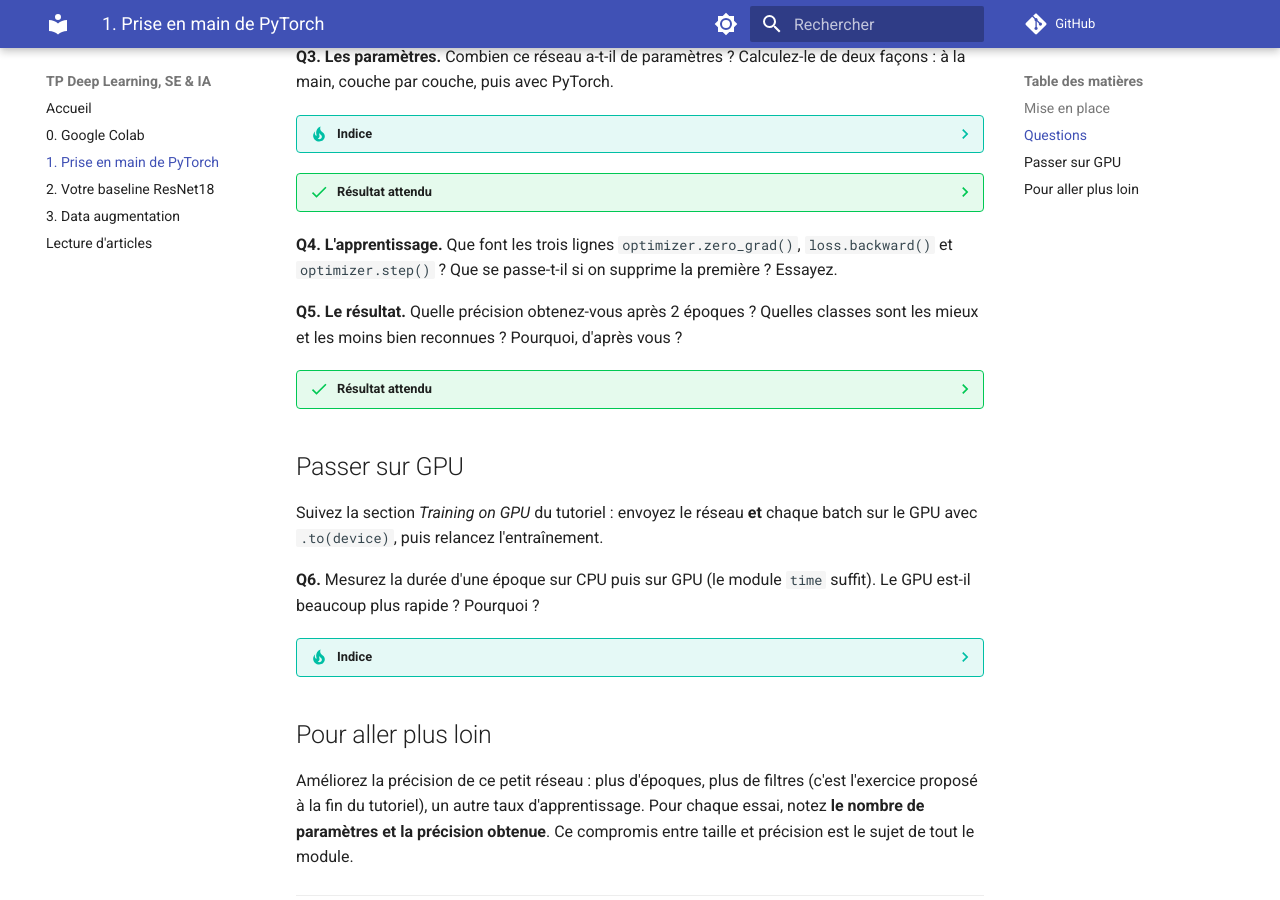
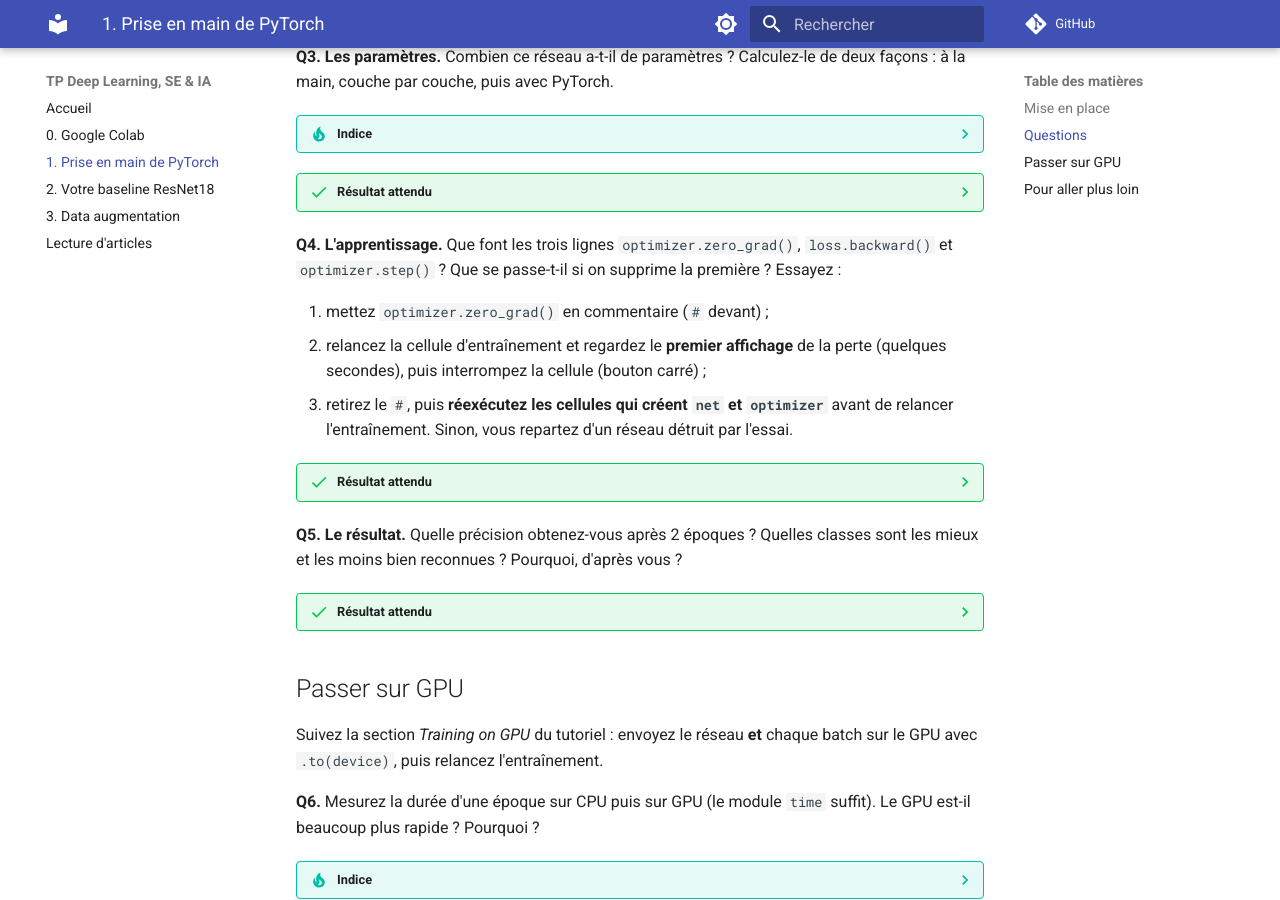
Before and after one commit to bonben/ensta-tp-deep-learning, an MkDocs documentation site: the page built from docs/01_pytorch.md, in a window 1280 px wide and 900 px high, scrolled down 929 px. Built offline with MkDocs 1.6.1 and Material for MkDocs 9.7.7, drawn with Linux system fonts in a browser that asks for light colours; comment, search, counter and statistics services are not loaded.

Commit message:
Partie 1, Q4 : marche à suivre et résultat attendu mesuré
Co-Authored-By: Claude Opus 5.5 <noreply@anthropic.com>

```diff
--- a/docs/01_pytorch.md
+++ b/docs/01_pytorch.md
@@ -47,7 +47,20 @@ deux façons : à la main, couche par couche, puis avec PyTorch.
 
 **Q4. L'apprentissage.** Que font les trois lignes `optimizer.zero_grad()`,
 `loss.backward()` et `optimizer.step()` ? Que se passe-t-il si on supprime la
-première ? Essayez.
+première ? Essayez :
+
+1. mettez `optimizer.zero_grad()` en commentaire (`#` devant) ;
+2. relancez la cellule d'entraînement et regardez le **premier affichage** de la
+   perte (quelques secondes), puis interrompez la cellule (bouton carré) ;
+3. retirez le `#`, puis **réexécutez les cellules qui créent `net` et
+   `optimizer`** avant de relancer l'entraînement. Sinon, vous repartez d'un
+   réseau détruit par l'essai.
+
+??? success "Résultat attendu"
+    Avec `zero_grad`, la perte affichée descend : 2,2 puis 1,9 puis 1,7…
+    Sans `zero_grad`, elle explose dès le premier affichage : 43, puis 94, puis
+    185… (le hasard donnerait 2,3). Les gradients s'additionnent d'un batch à
+    l'autre au lieu d'être recalculés : les pas deviennent de plus en plus grands.
 
 **Q5. Le résultat.** Quelle précision obtenez-vous après 2 époques ? Quelles
 classes sont les mieux et les moins bien reconnues ? Pourquoi, d'après vous ?
```
